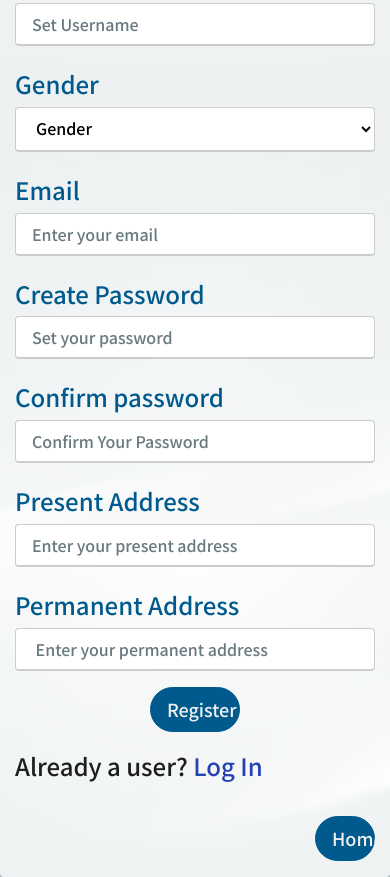
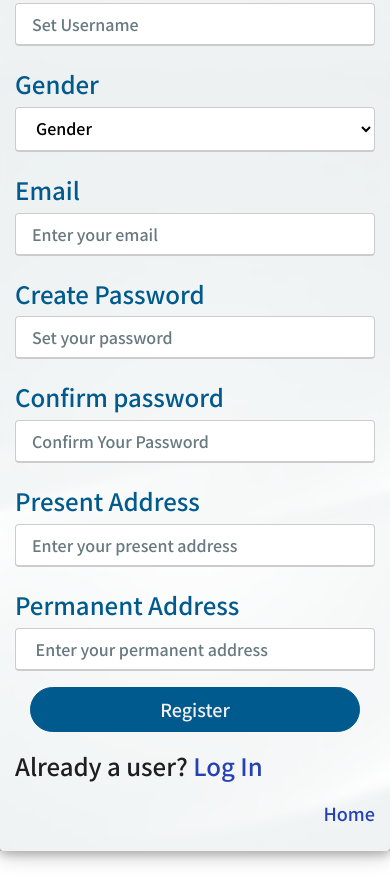
Before and after one commit to niharshini/login, a website: page signup.html in a window 390 px wide. Shown: the part 773-1650 px from the top of the page. After the commit the page ends 1624 px from the top, so only its background shows below. Drawn offline with nearby package versions, Linux system fonts and the light colour scheme.

Commit message:
Changes done

```diff
--- a/signup.html
+++ b/signup.html
@@ -147,13 +147,12 @@
                     </div>
                 </div>
                 <center>
-                    <div class=" col-lg-3 col-4">
+                    <div class=" col-lg-3 col-12">
                         <button class="mb-3 mt-3 px-3 py-2" id="button" >Register</button>
                     </div>
                 </center>
                 <p class="mb-3" style="font-size:x-large;">Already a user? <span><a href="login.html" id="login-link">Log In</a></span></p>
-                <a href="index.html"><button type="button" class="col-2 col-lg-2 mb-3 mt-3 px-3 py-2" id="button" style="float:right">Home</button></a>
-
+                <a href="index.html" class="mb-4"  style="float:right; font-size: large;">Home</button></a>
             </form>
         </div>
 </body>
--- a/styles.css
+++ b/styles.css
@@ -19,6 +19,7 @@
     background-repeat: no-repeat;
     background-attachment: fixed;
     background-size: 100% 100%;  */
+    height: fit-content;
     box-shadow: 0 4px 8px 0 rgba(0, 0, 0, 0.2), 0 6px 20px 0 rgba(0, 0, 0, 0.19);
 }
 h1{
```
Also changed, not shown: index.html (+10 -8 lines), login.html (+3 -1 lines).
